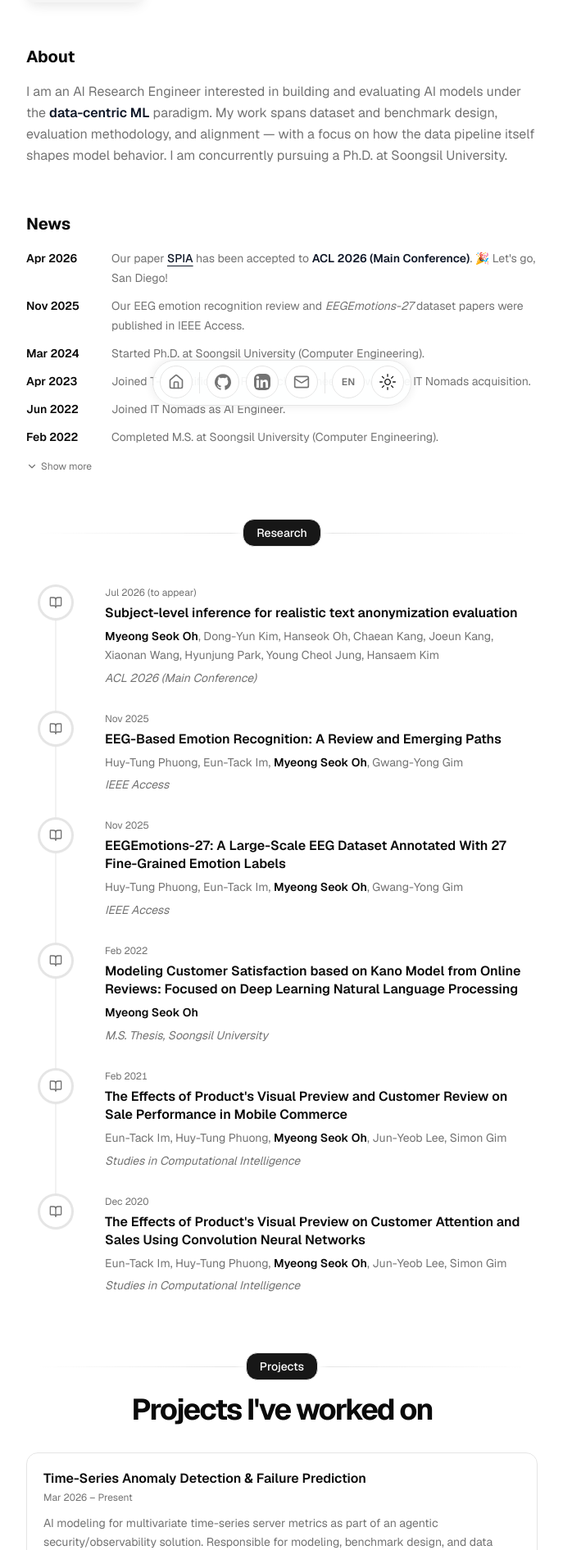
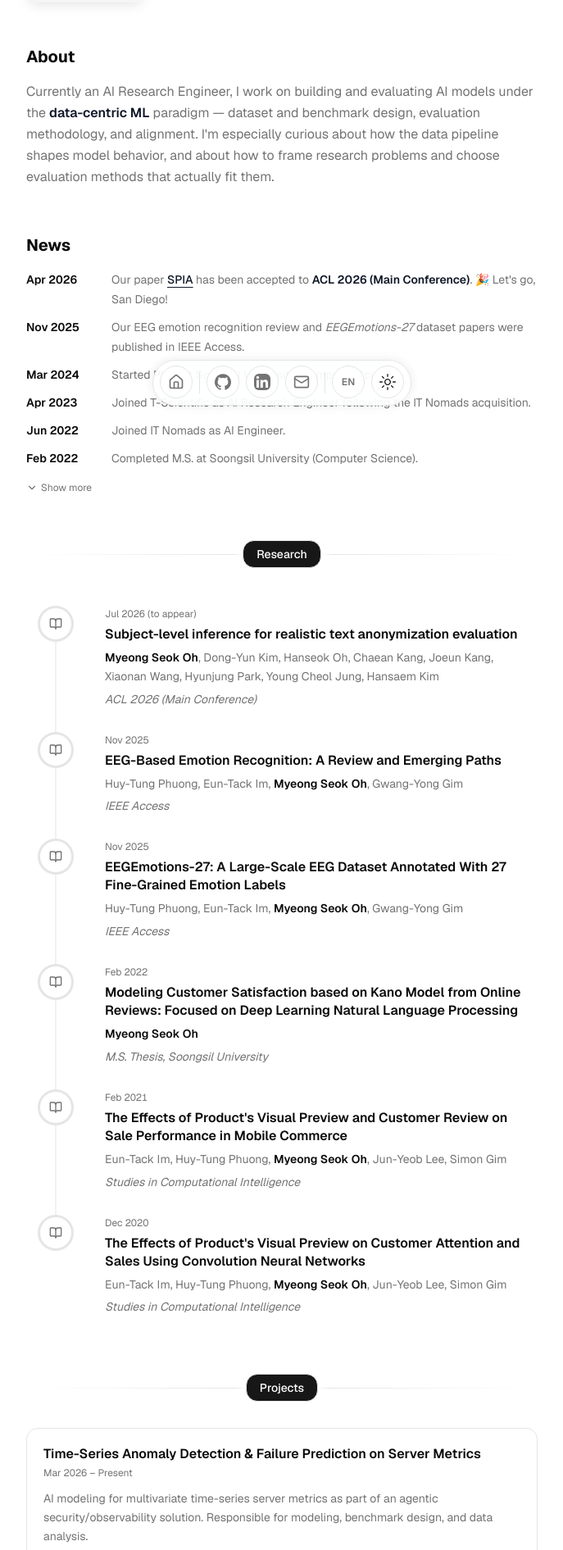
Before and after one commit to maisonOP/maisonOP.github.io, a Next.js app: page / in a window 1280 px wide. Shown: the part 289-2180 px from the top of the page at 82% size, without its empty margins (296-983 px from the left). Built offline with nearby package versions, Linux system fonts and the light colour scheme.

Commit message:
Polish bilingual copy; add Vitae pill title, timeline connector, and email tooltip fix

```diff
--- a/src/app/page.tsx
+++ b/src/app/page.tsx
@@ -108,7 +108,7 @@ export default function Page() {
         </div>
       </section> */}
 
-      <section id="contact">
+      <section id="contact" className="mt-5">
         <BlurFade delay={BLUR_FADE_DELAY * 16}>
           <ContactSection />
         </BlurFade>
--- a/src/components/section/projects-section.tsx
+++ b/src/components/section/projects-section.tsx
@@ -20,11 +20,6 @@ export default function ProjectsSection() {
               </span>
             </div>
             <div className="flex-1 h-px bg-linear-to-l from-transparent from-5% via-border via-95% to-transparent" />
-          </div>
-          <div className="flex flex-col gap-y-3 items-center justify-center">
-            <h2 className="text-3xl font-bold tracking-tighter sm:text-4xl text-center">
-              {t(DATA.sections.projectsHeadline)}
-            </h2>
           </div>
         </div>
         <div className="grid grid-cols-1 gap-3 max-w-[720px] mx-auto">
--- a/src/data/resume.tsx
+++ b/src/data/resume.tsx
@@ -17,11 +17,11 @@ export const DATA = {
   locationLink: "https://www.google.com/maps/place/seoul",
   description: L(
     "AI Research Engineer working on data-centric ML, evaluation, and alignment.",
-    "data-centric ML, evaluation, alignment에 관심을 둔 AI Research Engineer."
+    "data-centric ML·evaluation·alignment을 연구하는 AI Research Engineer."
   ),
   summary: L(
-    "I am an AI Research Engineer interested in building and evaluating AI models under the **data-centric ML** paradigm. My work spans dataset and benchmark design, evaluation methodology, and alignment — with a focus on how the data pipeline itself shapes model behavior. I am concurrently pursuing a Ph.D. at Soongsil University.",
-    "**data-centric ML** 패러다임 하에서 AI 모델을 개발하고 평가하는 일에 관심을 둔 AI Research Engineer입니다. 데이터셋·벤치마크 설계, evaluation 방법론, alignment에 걸쳐 연구하며, 데이터 파이프라인 자체가 모델의 행동을 어떻게 형성하는지에 주목합니다. 동시에 숭실대학교에서 박사 과정을 진행 중입니다."
+    "Currently an AI Research Engineer, I work on building and evaluating AI models under the **data-centric ML** paradigm — dataset and benchmark design, evaluation methodology, and alignment. I'm especially curious about how the data pipeline shapes model behavior, and about how to frame research problems and choose evaluation methods that actually fit them.",
+    "현재 AI Research Engineer로, **data-centric ML** 관점에서 AI 모델을 만들고 평가합니다. 데이터셋·벤치마크 설계, 평가 방법론, alignment를 주로 다루고 있어요. 데이터 파이프라인이 모델의 행동에 주는 영향, 그리고 문제 정의와 그에 맞는 평가 방법이 무엇인지에 특히 관심이 많습니다."
   ),
   avatarUrl: "/profile.jpg",
 
@@ -73,8 +73,8 @@ export const DATA = {
       start: L("Apr 2023", "2023.04"),
       end: L("Present", "현재"),
       description: L(
-        "Research on privacy-preserving NLP and multimodal PII detection.",
-        "프라이버시 보존 NLP 및 멀티모달 개인정보 탐지 연구."
+        "Full-cycle AI research: data, modeling, evaluation, publication.",
+        "AI 연구 전 주기: 데이터, 모델링, 평가, 논문화."
       ),
     },
     {
@@ -86,8 +86,8 @@ export const DATA = {
       start: L("Jun 2022", "2022.06"),
       end: L("Apr 2023", "2023.04"),
       description: L(
-        "AI-based PII detection and de-identification for conversational text.",
-        "대화형 텍스트 대상 AI 기반 개인정보 탐지·비식별화 모델 개발."
+        "AI model development across data curation, training, evaluation, and deployment.",
+        "데이터 구축·학습·평가·배포 전반에 걸쳐 AI 모델 개발을 수행."
       ),
     },
   ],
@@ -97,8 +97,8 @@ export const DATA = {
       school: L("Soongsil University", "숭실대학교"),
       href: "https://www.ssu.ac.kr",
       degree: L(
-        "Ph.D. in Computer Engineering",
-        "박사 · 컴퓨터 공학"
+        "Ph.D. in Computer Science",
+        "박사 · 컴퓨터공학"
       ),
       logoUrl: "",
       start: L("Mar 2024", "2024.03"),
@@ -108,8 +108,8 @@ export const DATA = {
       school: L("Soongsil University", "숭실대학교"),
       href: "https://www.ssu.ac.kr",
       degree: L(
-        "M.S. in Computer Engineering",
-        "석사 · 컴퓨터 공학"
+        "M.S. in Computer Science",
+        "석사 · 컴퓨터공학"
       ),
       logoUrl: "",
       start: L("Mar 2020", "2020.03"),
@@ -131,13 +131,13 @@ export const DATA = {
   projects: [
     {
       title: L(
-        "Time-Series Anomaly Detection & Failure Prediction",
-        "시계열 이상 탐지 및 장애 예측"
+        "Time-Series Anomaly Detection & Failure Prediction on Server Metrics",
+        "서버 메트릭 시계열 이상 탐지·장애 예측"
       ),
       dates: L("Mar 2026 – Present", "2026.03 – 진행 중"),
       description: L(
         "AI modeling for multivariate time-series server metrics as part of an agentic security/observability solution. Responsible for modeling, benchmark design, and data analysis.",
-        "Agentic 보안·관제 솔루션의 일환으로 다변량 시계열 서버 메트릭 이상 탐지·장애 예측 AI 개발. 모델링, 벤치마크 설계, 데이터 분석 담당."
+        "Agentic 보안·관제 솔루션의 일부로, 다변량 서버 메트릭 시계열을 대상으로 한 이상 탐지·장애 예측 AI를 개발. 모델링·벤치마크 설계·데이터 분석을 담당."
       ),
       technologies: ["Time-series", "ML", "ICL"],
     },
@@ -149,7 +149,7 @@ export const DATA = {
       dates: L("Jan 2026 – Present", "2026.01 – 진행 중"),
       description: L(
         "Diffusion-based image editing model and benchmark for PII-bearing scene text in Korean. Built synthetic data generation pipelines and ran benchmark experiments.",
-        "한국어 장면 텍스트 내 개인정보를 대상으로 한 Diffusion 기반 이미지 편집 모델 및 벤치마크 개발. 합성 데이터 생성 파이프라인 구축 및 벤치마크 실험 수행."
+        "한국어 장면 텍스트(scene text) 속 개인정보를 대상으로, Diffusion 기반 이미지 편집 모델과 벤치마크를 개발. 합성 데이터 생성 파이프라인을 구축하고 벤치마크 실험을 수행."
       ),
       technologies: ["Vision", "Diffusion", "Scene Text", "Synthetic Data"],
     },
@@ -161,7 +161,7 @@ export const DATA = {
       dates: L("Sep 2025 – Jan 2026", "2025.09 – 2026.01"),
       description: L(
         "Diffusion-based face replacement pipeline for image anonymization — swapping real faces with reference faces while preserving pose and expression. Built a ReferenceNet-based swap module as a higher-utility alternative to blur/mosaic.",
-        "이미지 비식별화를 위한 Diffusion 기반 얼굴 교체 파이프라인 개발. 포즈·표정을 유지한 채 참조 얼굴로 대체하며, ReferenceNet 기반 스왑 모듈로 블러·모자이크 대비 이미지 활용도를 높임."
+        "이미지 비식별화를 위한 Diffusion 기반 얼굴 교체 파이프라인을 개발. 포즈와 표정을 유지한 채 참조 얼굴로 교체하며, ReferenceNet 기반 스왑 모듈을 통해 블러·모자이크 방식보다 이미지의 활용도를 높임."
       ),
       technologies: ["Vision", "Diffusion", "Face Swap"],
     },
@@ -173,7 +173,7 @@ export const DATA = {
       dates: L("Apr 2025 – Present", "2025.04 – 진행 중"),
       description: L(
         "Multimodal AI for privacy-preserving PII detection, tracking, and de-identification across modalities. Leading research design and modeling.",
-        "멀티모달 전반의 개인정보 탐지·추적·비식별화 AI 연구. 연구 설계 및 모델링 주도."
+        "멀티모달 전반에서 개인정보를 탐지·추적·비식별화하는 AI 연구. 연구 설계와 모델링을 주도."
       ),
       technologies: ["Agentic system", "Multimodal", "Privacy", "De-identification"],
     },
@@ -185,7 +185,7 @@ export const DATA = {
       dates: L("Jan 2023 – Dec 2024", "2023.01 – 2024.12"),
       description: L(
         "AI-based PII detection and de-identification for conversational text. Built the modeling stack and a practitioner-facing web application.",
-        "대화형 텍스트 대상 AI 기반 개인정보 탐지·비식별화 기술 개발. 모델링 스택 및 실무용 웹 애플리케이션 구축."
+        "대화형 텍스트를 대상으로 AI 기반 개인정보 탐지·비식별화 기술을 개발. 모델링 스택과 실무용 웹 애플리케이션을 구축."
       ),
       technologies: ["NLP", "Transformers", "Web App"],
     },
@@ -291,7 +291,7 @@ export const DATA = {
       date: L("Apr 2026", "2026.04"),
       text: L(
         "Our paper [SPIA](https://github.com/maisonOP/spia) has been accepted to **ACL 2026 (Main Conference)**. 🎉 Let's go, San Diego!",
-        "저희 논문 [SPIA](https://github.com/maisonOP/spia) 가 **ACL 2026 (Main Conference)** 에 게재 승인되었습니다. 🎉 샌디에고 가자!"
+        "저희 논문 [SPIA](https://github.com/maisonOP/spia)가 **ACL 2026 (Main Conference)**에 게재 승인되었습니다. 🎉 샌디에고 가자!"
       ),
     },
     {
@@ -304,15 +304,15 @@ export const DATA = {
     {
       date: L("Mar 2024", "2024.03"),
       text: L(
-        "Started Ph.D. at Soongsil University (Computer Engineering).",
-        "숭실대학교 박사 과정 시작 (컴퓨터 공학)."
+        "Started Ph.D. at Soongsil University (Computer Science).",
+        "숭실대학교 박사 과정 시작 (컴퓨터공학 전공)."
       ),
     },
     {
       date: L("Apr 2023", "2023.04"),
       text: L(
         "Joined T-Scientific as AI Research Engineer following the IT Nomads acquisition.",
-        "㈜아이티노매즈 인수합병으로 ㈜티사이언티픽 AI Research Engineer로 합류."
+        "㈜아이티노매즈 인수합병에 따라 ㈜티사이언티픽에 AI Research Engineer로 합류."
       ),
     },
     {
@@ -325,42 +325,38 @@ export const DATA = {
     {
       date: L("Feb 2022", "2022.02"),
       text: L(
-        "Completed M.S. at Soongsil University (Computer Engineering).",
-        "숭실대학교 석사 과정 졸업 (컴퓨터 공학)."
+        "Completed M.S. at Soongsil University (Computer Science).",
+        "숭실대학교 석사 과정 졸업 (컴퓨터공학 전공)."
       ),
     },
     {
       date: L("Mar 2020", "2020.03"),
       text: L(
-        "Started M.S. at Soongsil University (Computer Engineering).",
-        "숭실대학교 석사 과정 시작 (컴퓨터 공학)."
+        "Started M.S. at Soongsil University (Computer Science).",
+        "숭실대학교 석사 과정 시작 (컴퓨터공학 전공)."
       ),
     },
   ],
 
   sections: {
-    about: L("About", "소개"),
+    about: L("About", "About"),
     news: L("News", "News"),
     vitae: L("Vitæ", "Vitæ"),
     vitaeWork: L("Experience", "경력"),
     vitaeEducation: L("Education", "학력"),
     skills: L("Skills", "기술"),
     projects: L("Projects", "프로젝트"),
-    projectsOverline: L("Projects", "참여 프로젝트"),
-    projectsHeadline: L(
-      "Projects I've worked on",
-      "제가 참여한 프로젝트"
-    ),
+    projectsOverline: L("Projects", "Projects"),
     publications: L("Research", "Research"),
     language: L("Language", "언어"),
     theme: L("Theme", "테마"),
     showMore: L("Show more", "더 보기"),
     showLess: L("Show less", "접기"),
-    contact: L("Contact", "연락"),
-    contactHeadline: L("Get in touch", "연락하기"),
+    contact: L("Contact", "Contact"),
+    contactHeadline: L("Get in touch", "Get in touch"),
     contactBody: L(
-      "Reach out by email or LinkedIn for research, collaboration, or hiring discussions.",
-      "연구·협업·채용 관련 문의는 이메일이나 LinkedIn으로 부탁드립니다."
+      "Always up for a chat about research, collabs, or roles — drop me an email or a LinkedIn message!",
+      "연구, 협업, 채용 이야기 언제든 환영입니다! 이메일이나 LinkedIn으로 편하게 연락 주세요 :)"
     ),
     present: L("Present", "현재"),
   },
```
Also changed, not shown: src/components/copy-email-button.tsx (+6 -2 lines), src/components/section/vitae-section.tsx (+20 -2 lines).
